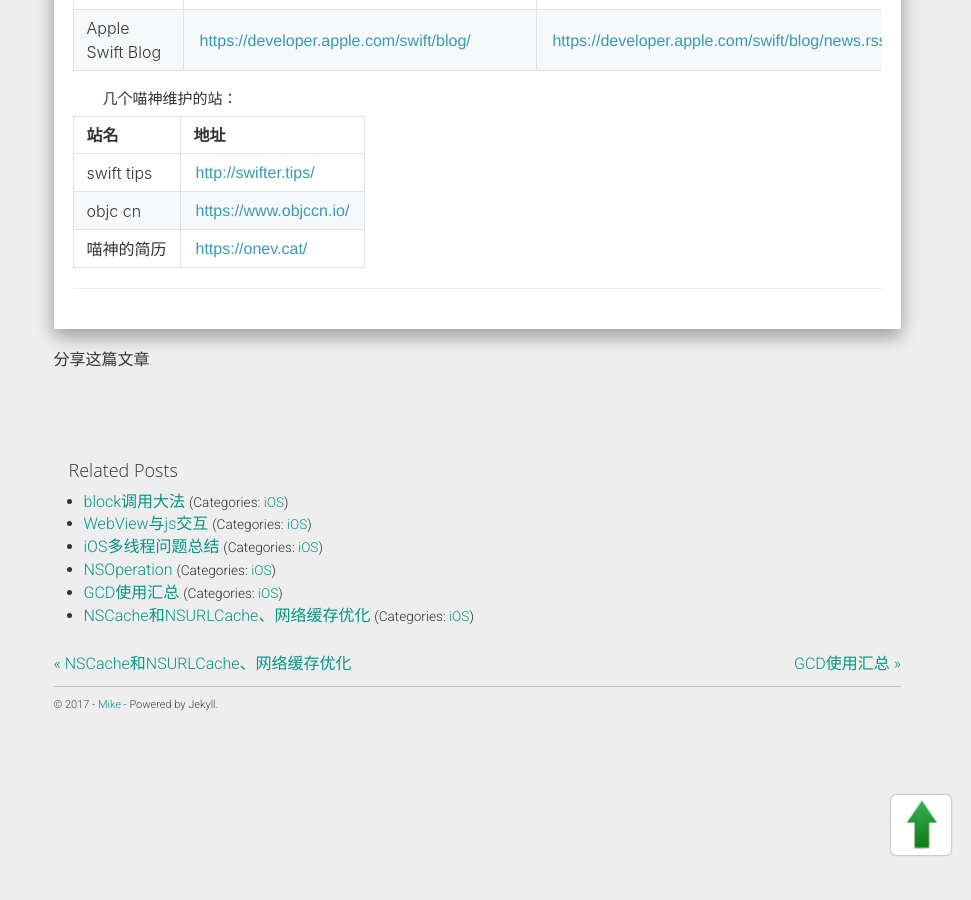
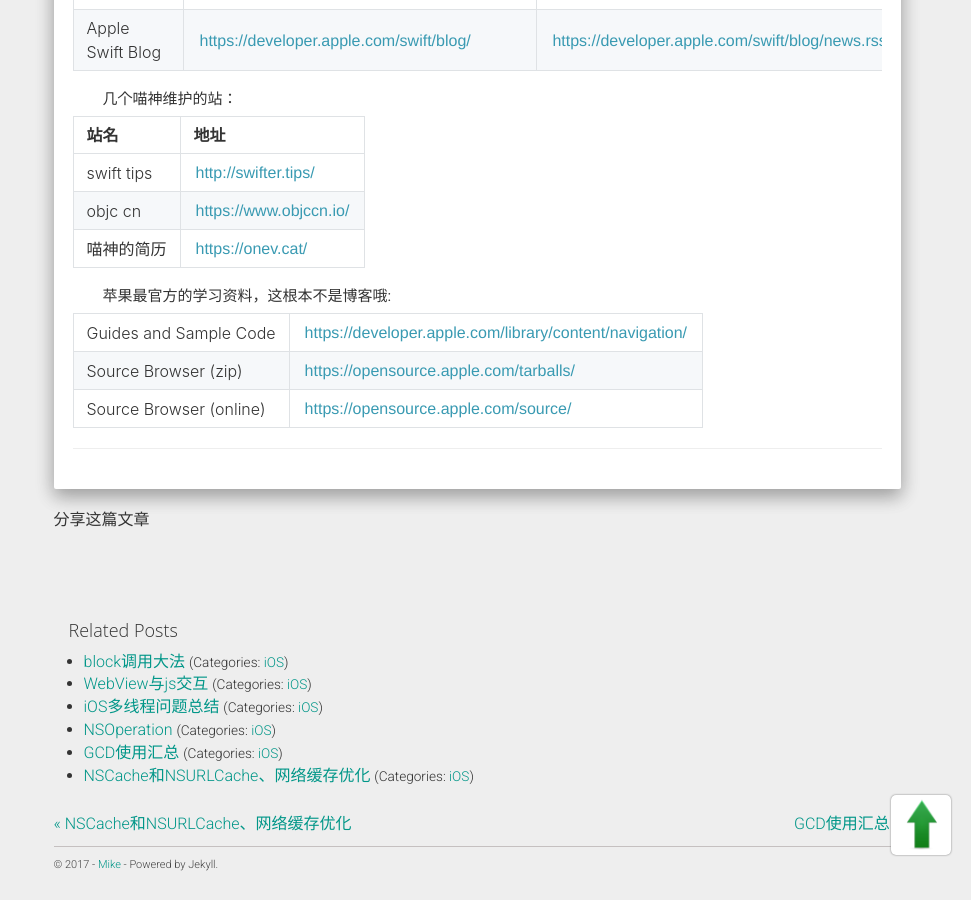
Before and after one commit to mikezone/mikezone.github.io, a Jekyll site: the page built from _posts/2017-06-26-推荐一些iOS博客.md, in a window 1280 px wide and 900 px high, scrolled down 2588 px. Shown: the whole window, without its empty margins (309-1280 px from the left). Built offline with Jekyll 4.4.1, drawn with Linux system fonts in a browser that asks for light colours; nearby versions of some CDN libraries; comment, search, counter and statistics services are not loaded.

Commit message:
no message

```diff
--- a/_posts/2017-06-26-推荐一些iOS博客.md
+++ b/_posts/2017-06-26-推荐一些iOS博客.md
@@ -121,3 +121,10 @@ categories: iOS
 | swift tips | [http://swifter.tips/](http://swifter.tips/)|
 | objc cn | [https://www.objccn.io/](https://www.objccn.io/) |
 | 喵神的简历 | [https://onev.cat/](https://onev.cat/) |
+
+
+苹果最官方的学习资料，这根本不是博客哦:
+
+| Guides and Sample Code | [https://developer.apple.com/library/content/navigation/](https://developer.apple.com/library/content/navigation/)|
+| Source Browser (zip) | [https://opensource.apple.com/tarballs/](https://opensource.apple.com/tarballs/) |
+| Source Browser (online) | [https://opensource.apple.com/source/](https://opensource.apple.com/source/) |
```
